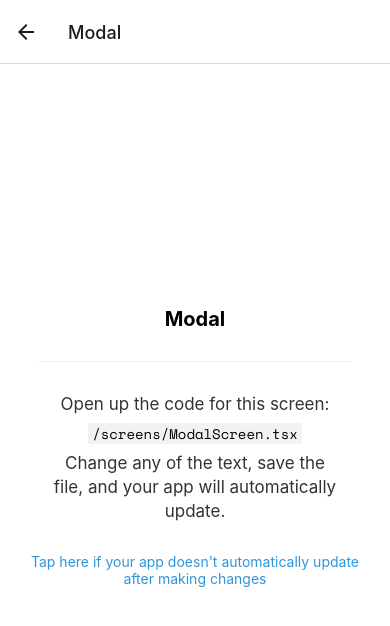
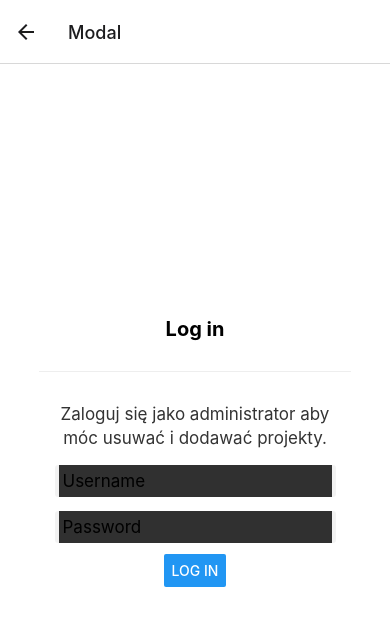
Before and after one commit to dami4444/ElectronicsProjectsUiMobile, a React Native app: screen /Modal in a window 390 px wide. Shown: the top 626 px of the page. Built offline with nearby package versions, Linux system fonts and the light colour scheme; no server answers; what expo-linking would draw is missing.

Commit message:
Log in modal WIP

```diff
--- a/components/AddProject.tsx
+++ b/components/AddProject.tsx
@@ -196,23 +196,35 @@ export default function AddProject({ path }: { path: string }) {
           darkColor="rgba(255,255,255,0.8)"
         >
           Plik Projektu:
+          <View style={styles.button}>
             <Button
               onPress={pickFile}
               title="Wybierz plik"
               // color="#841584"
             />
+          </View>
         </Text>
+        <Text
+          style={styles.formLine}
+          lightColor="rgba(0,0,0,0.8)"
+          darkColor="rgba(255,255,255,0.8)"
+        >
+          {file?.type === "success" ? file.name : null}
+        </Text>
+
         <Text
           style={styles.textInput}
           lightColor="rgba(0,0,0,0.8)"
           darkColor="rgba(255,255,255,0.8)"
         >
+          <View style={styles.button}>
             <Button
               onPress={handleFormSubmit}
               title="Dodaj Projekt"
               color="#841584"
               // accessibilityLabel="Learn more about this purple button"
             />
+          </View>
         </Text>
       </View>
       {/* </form> */}
@@ -265,6 +277,10 @@ const styles = StyleSheet.create({
   textInputView: {
     margin: 4,
   },
+  button: {
+    margin: 4,
+  },
+
   helpContainer: {
     marginTop: 15,
     marginHorizontal: 20,
--- /dev/null
+++ b/components/LogIn.tsx
@@ -0,0 +1,148 @@
+import axios from "axios";
+import * as WebBrowser from "expo-web-browser";
+import React, { useState } from "react";
+import { Button, StyleSheet, TextInput, TouchableOpacity } from "react-native";
+
+import Colors from "../constants/Colors";
+import { MonoText } from "./StyledText";
+import { Text, View } from "./Themed";
+
+export default function LogIn({
+  setUsername,
+  setPassword,
+}: {
+  setUsername: (username: string) => void;
+  setPassword: (password: string) => void;
+}) {
+  const [typedUsername, setTypedUsername] = useState("");
+  const [typedPassword, setTypedPassword] = useState("");
+
+  const USERNAME = "fesz";
+  const PASSWORD = "admin";
+  const handleLogin = () => {
+    // const auth = {
+    //   login: typedUsername,
+    //   password: typedPassword,
+    // };
+    console.log("typedUsername", typedUsername, "typedPassword", typedPassword);
+
+    axios
+      .get(`http://localhost:5555/admin/check`, {
+        auth: {
+          username: typedUsername,
+          password: typedPassword,
+        },
+      })
+      .then(function (response) {
+        console.log(response);
+        setUsername(typedUsername);
+        setPassword(typedPassword);
+      })
+      .catch(function (error) {
+        console.log(error);
+        //TODO: Add toast with error
+      });
+  };
+
+  return (
+    <View>
+      <View style={styles.getStartedContainer}>
+        <Text
+          style={styles.getStartedText}
+          lightColor="rgba(0,0,0,0.8)"
+          darkColor="rgba(255,255,255,0.8)"
+        >
+          Zaloguj się jako administrator aby móc usuwać i dodawać projekty.
+        </Text>
+
+        <View
+          style={[styles.codeHighlightContainer, styles.homeScreenFilename]}
+          darkColor="rgba(255,255,255,0.05)"
+          lightColor="rgba(0,0,0,0.05)"
+        >
+          <View
+            // style={styles.textInputView}
+            lightColor="rgba(0,0,0,0.8)"
+            darkColor="rgba(255,255,255,0.8)"
+          >
+            <TextInput
+              placeholder="Username"
+              style={styles.textInput}
+              // ref={categoryRef}
+              onChangeText={(text) => setTypedUsername(text)}
+            />
+          </View>
+        </View>
+
+        <View
+          style={[styles.codeHighlightContainer, styles.homeScreenFilename]}
+          darkColor="rgba(255,255,255,0.05)"
+          lightColor="rgba(0,0,0,0.05)"
+        >
+          <View
+            // style={styles.textInputView}
+            lightColor="rgba(0,0,0,0.8)"
+            darkColor="rgba(255,255,255,0.8)"
+          >
+            <TextInput
+              placeholder="Password"
+              style={styles.textInput}
+              // ref={categoryRef}
+              onChangeText={(text) => setTypedPassword(text)}
+            />
+          </View>
+        </View>
+
+        <View style={styles.button}>
+          <Button onPress={handleLogin} title="Log in" />
+        </View>
+      </View>
+    </View>
+  );
+}
+
+function handleHelpPress() {
+  WebBrowser.openBrowserAsync(
+    "https://docs.expo.io/get-started/create-a-new-app/#opening-the-app-on-your-phonetablet"
+  );
+}
+
+const styles = StyleSheet.create({
+  getStartedContainer: {
+    alignItems: "center",
+    marginHorizontal: 50,
+  },
+  homeScreenFilename: {
+    marginVertical: 7,
+  },
+  codeHighlightContainer: {
+    borderRadius: 3,
+    paddingHorizontal: 4,
+  },
+  getStartedText: {
+    marginBottom: 8,
+    fontSize: 17,
+    lineHeight: 24,
+    textAlign: "center",
+  },
+  helpContainer: {
+    marginTop: 15,
+    marginHorizontal: 20,
+    alignItems: "center",
+  },
+  helpLink: {
+    paddingVertical: 15,
+  },
+  helpLinkText: {
+    textAlign: "center",
+  },
+  textInput: {
+    padding: 4,
+    fontSize: 17,
+    lineHeight: 24,
+    textAlign: "left",
+  },
+  button: {
+    margin: 4,
+  },
+});
--- a/navigation/index.tsx
+++ b/navigation/index.tsx
@@ -3,27 +3,40 @@
  * https://reactnavigation.org/docs/getting-started
  *
  */
-import { FontAwesome } from '@expo/vector-icons';
-import { createBottomTabNavigator } from '@react-navigation/bottom-tabs';
-import { NavigationContainer, DefaultTheme, DarkTheme } from '@react-navigation/native';
-import { createNativeStackNavigator } from '@react-navigation/native-stack';
-import * as React from 'react';
-import { ColorSchemeName, Pressable } from 'react-native';
+import { FontAwesome } from "@expo/vector-icons";
+import { createBottomTabNavigator } from "@react-navigation/bottom-tabs";
+import {
+  NavigationContainer,
+  DefaultTheme,
+  DarkTheme,
+} from "@react-navigation/native";
+import { createNativeStackNavigator } from "@react-navigation/native-stack";
+import * as React from "react";
+import { ColorSchemeName, Pressable } from "react-native";
 
-import Colors from '../constants/Colors';
-import useColorScheme from '../hooks/useColorScheme';
-import ModalScreen from '../screens/ModalScreen';
-import NotFoundScreen from '../screens/NotFoundScreen';
-import TabOneScreen from '../screens/TabOneScreen';
-import TabTwoScreen from '../screens/TabTwoScreen';
-import { RootStackParamList, RootTabParamList, RootTabScreenProps } from '../types';
-import LinkingConfiguration from './LinkingConfiguration';
+import Colors from "../constants/Colors";
+import useColorScheme from "../hooks/useColorScheme";
+import ModalScreen from "../screens/ModalScreen";
+import NotFoundScreen from "../screens/NotFoundScreen";
+import TabOneScreen from "../screens/TabOneScreen";
+import TabTwoScreen from "../screens/TabTwoScreen";
+import {
+  RootStackParamList,
+  RootTabParamList,
+  RootTabScreenProps,
+} from "../types";
+import LinkingConfiguration from "./LinkingConfiguration";
 
-export default function Navigation({ colorScheme }: { colorScheme: ColorSchemeName }) {
+export default function Navigation({
+  colorScheme,
+}: {
+  colorScheme: ColorSchemeName;
+}) {
   return (
     <NavigationContainer
       linking={LinkingConfiguration}
-      theme={colorScheme === 'dark' ? DarkTheme : DefaultTheme}>
+      theme={colorScheme === "dark" ? DarkTheme : DefaultTheme}
+    >
       <RootNavigator />
     </NavigationContainer>
   );
@@ -38,9 +51,17 @@ const Stack = createNativeStackNavigator<RootStackParamList>();
 function RootNavigator() {
   return (
     <Stack.Navigator>
-      <Stack.Screen name="Root" component={BottomTabNavigator} options={{ headerShown: false }} />
-      <Stack.Screen name="NotFound" component={NotFoundScreen} options={{ title: 'Oops!' }} />
-      <Stack.Group screenOptions={{ presentation: 'modal' }}>
+      <Stack.Screen
+        name="Root"
+        component={BottomTabNavigator}
+        options={{ headerShown: false }}
+      />
+      <Stack.Screen
+        name="NotFound"
+        component={NotFoundScreen}
+        options={{ title: "Oops!" }}
+      />
+      <Stack.Group screenOptions={{ presentation: "modal" }}>
         <Stack.Screen name="Modal" component={ModalScreen} />
       </Stack.Group>
     </Stack.Navigator>
@@ -61,19 +82,21 @@ function BottomTabNavigator() {
       initialRouteName="TabOne"
       screenOptions={{
         tabBarActiveTintColor: Colors[colorScheme].tint,
-      }}>
+      }}
+    >
       <BottomTab.Screen
         name="TabOne"
         component={TabOneScreen}
-        options={({ navigation }: RootTabScreenProps<'TabOne'>) => ({
-          title: 'Tab One',
+        options={({ navigation }: RootTabScreenProps<"TabOne">) => ({
+          title: "Lista Projektów",
           tabBarIcon: ({ color }) => <TabBarIcon name="code" color={color} />,
           headerRight: () => (
             <Pressable
-              onPress={() => navigation.navigate('Modal')}
+              onPress={() => navigation.navigate("Modal")}
               style={({ pressed }) => ({
                 opacity: pressed ? 0.5 : 1,
-              })}>
+              })}
+            >
               <FontAwesome
                 name="info-circle"
                 size={25}
@@ -87,10 +110,25 @@ function BottomTabNavigator() {
       <BottomTab.Screen
         name="TabTwo"
         component={TabTwoScreen}
-        options={{
-          title: 'Tab Two',
+        options={({ navigation }: RootTabScreenProps<"TabOne">) => ({
+          title: "Dodaj Projekt",
           tabBarIcon: ({ color }) => <TabBarIcon name="code" color={color} />,
-        }}
+          headerRight: () => (
+            <Pressable
+              onPress={() => navigation.navigate("Modal")}
+              style={({ pressed }) => ({
+                opacity: pressed ? 0.5 : 1,
+              })}
+            >
+              <FontAwesome
+                name="info-circle"
+                size={25}
+                color={Colors[colorScheme].text}
+                style={{ marginRight: 15 }}
+              />
+            </Pressable>
+          ),
+        })}
       />
     </BottomTab.Navigator>
   );
@@ -100,7 +138,7 @@ function BottomTabNavigator() {
  * You can explore the built-in icon families and icons on the web at https://icons.expo.fyi/
  */
 function TabBarIcon(props: {
-  name: React.ComponentProps<typeof FontAwesome>['name'];
+  name: React.ComponentProps<typeof FontAwesome>["name"];
   color: string;
 }) {
   return <FontAwesome size={30} style={{ marginBottom: -3 }} {...props} />;
--- a/screens/ModalScreen.tsx
+++ b/screens/ModalScreen.tsx
@@ -1,18 +1,31 @@
-import { StatusBar } from 'expo-status-bar';
-import { Platform, StyleSheet } from 'react-native';
+import { StatusBar } from "expo-status-bar";
+import React from "react";
+import { Platform, StyleSheet } from "react-native";
 
-import EditScreenInfo from '../components/EditScreenInfo';
-import { Text, View } from '../components/Themed';
+import EditScreenInfo from "../components/EditScreenInfo";
+import LogIn from "../components/LogIn";
+import { Text, View } from "../components/Themed";
 
 export default function ModalScreen() {
   return (
     <View style={styles.container}>
-      <Text style={styles.title}>Modal</Text>
-      <View style={styles.separator} lightColor="#eee" darkColor="rgba(255,255,255,0.1)" />
-      <EditScreenInfo path="/screens/ModalScreen.tsx" />
-
+      <Text style={styles.title}>Log in</Text>
+      <View
+        style={styles.separator}
+        lightColor="#eee"
+        darkColor="rgba(255,255,255,0.1)"
+      />
+      {/* //TODO" Pass global state setter */}
+      <LogIn
+        setUsername={function (): void {
+          throw new Error("Function not implemented.");
+        }}
+        setPassword={function (): void {
+          throw new Error("Function not implemented.");
+        }}
+      />
       {/* Use a light status bar on iOS to account for the black space above the modal */}
-      <StatusBar style={Platform.OS === 'ios' ? 'light' : 'auto'} />
+      <StatusBar style={Platform.OS === "ios" ? "light" : "auto"} />
     </View>
   );
 }
@@ -20,16 +33,16 @@ export default function ModalScreen() {
 const styles = StyleSheet.create({
   container: {
     flex: 1,
-    alignItems: 'center',
-    justifyContent: 'center',
+    alignItems: "center",
+    justifyContent: "center",
   },
   title: {
     fontSize: 20,
-    fontWeight: 'bold',
+    fontWeight: "bold",
   },
   separator: {
     marginVertical: 30,
     height: 1,
-    width: '80%',
+    width: "80%",
   },
 });
--- a/screens/TabTwoScreen.tsx
+++ b/screens/TabTwoScreen.tsx
@@ -1,3 +1,4 @@
+import React from "react";
 import { StyleSheet } from "react-native";
 import AddProject from "../components/AddProject";
 
```
Lines whose indentation alone changed are shown as unchanged.
